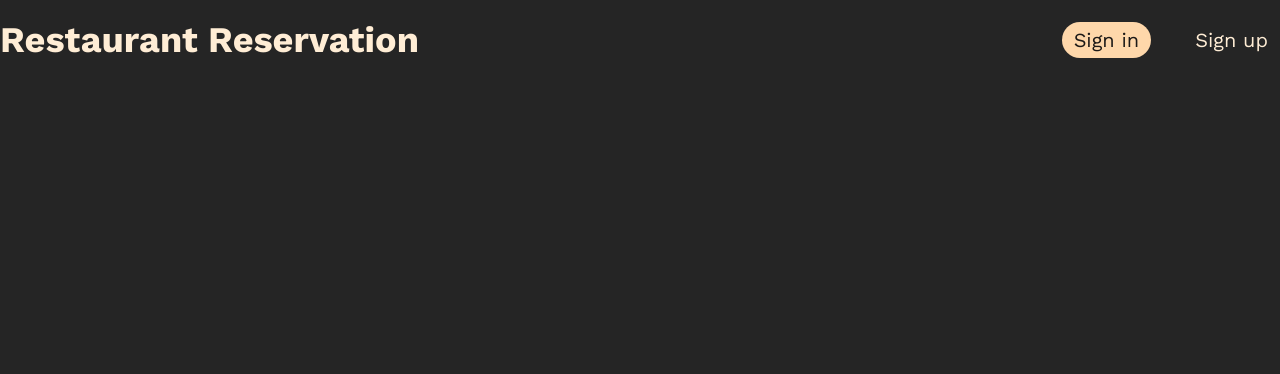
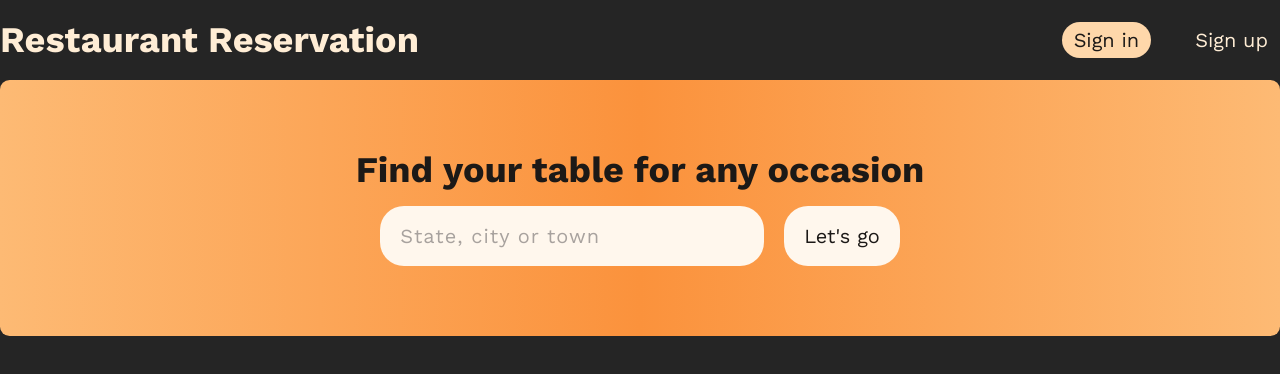
Before and after one commit to lisnyaknikita/restaurant-reservation-service, a Next.js app: page / in a window 1280 px wide. Shown: the top 374 px of the page. Built offline with nearby package versions, Linux system fonts and the light colour scheme.

Commit message:
feat: created find box

```diff
--- a/app/page.tsx
+++ b/app/page.tsx
@@ -1,9 +1,11 @@
 import Header from '@/components/header/Header';
+import FindBox from '@/components/find-box/FindBox';
 
 export default function Home() {
   return (
     <div className='min-h-screen min-w-ful'>
       <Header />
+      <FindBox />
     </div>
   );
 }
--- /dev/null
+++ b/components/find-box/FindBox.module.scss
@@ -0,0 +1,7 @@
+.boxWrapper {
+  @apply max-w-[1400px] mx-auto rounded-primary bg-gradient-to-r from-orange-300 via-orange-400 to-orange-300 h-64 flex flex-col gap-4 items-center justify-center;
+}
+
+.title {
+  @apply text-primary text-center font-bold text-4xl;
+}
--- /dev/null
+++ b/components/find-box/FindBox.tsx
@@ -0,0 +1,15 @@
+import { FC } from 'react';
+
+import classes from './FindBox.module.scss';
+import SearchBar from '../search-bar/SearchBar';
+
+const FindBox: FC = () => {
+  return (
+    <div className={classes.boxWrapper}>
+      <h1 className={classes.title}>Find your table for any occasion</h1>
+      <SearchBar />
+    </div>
+  );
+};
+
+export default FindBox;
--- a/components/header/Header.module.scss
+++ b/components/header/Header.module.scss
@@ -10,7 +10,7 @@
   @apply flex items-center gap-8;
 
   > button {
-    @apply font-normal text-center text-xl py-1 px-3 rounded-3xl;
+    @apply font-normal text-center text-xl py-1 px-3 rounded-button;
   }
 }
 
--- a/components/header/find-box/FindBox.tsx
+++ /dev/null
@@ -1,9 +0,0 @@
-import { FC } from 'react';
-
-import classes from './FindBox.module.scss';
-
-const FindBox: FC = () => {
-  return <div>FindBox</div>;
-};
-
-export default FindBox;
--- /dev/null
+++ b/components/search-bar/SearchBar.module.scss
@@ -0,0 +1,11 @@
+.form {
+  @apply flex items-center gap-5;
+}
+
+.inputField {
+  @apply bg-orange-50 rounded-button py-4 px-5 w-96 text-xl tracking-wider text-primary placeholder:text-stone-400;
+}
+
+.button {
+  @apply py-4 px-5 text-primary rounded-button text-xl bg-orange-50 hover:bg-orange-100 hover:text-stone-950 transition-colors;
+}
--- /dev/null
+++ b/components/search-bar/SearchBar.tsx
@@ -0,0 +1,14 @@
+import { FC } from 'react';
+
+import classes from './SearchBar.module.scss';
+
+const SearchBar: FC = () => {
+  return (
+    <form className={classes.form}>
+      <input className={classes.inputField} type='text' placeholder='State, city or town' />
+      <button className={classes.button}>Let's go</button>
+    </form>
+  );
+};
+
+export default SearchBar;
--- a/tailwind.config.ts
+++ b/tailwind.config.ts
@@ -6,9 +6,14 @@ const config: Config = {
     extend: {
       colors: {
         'bg-color': '#252525',
+        primary: 'rgb(28 25 23)',
       },
       fontFamily: {
         'work-sans': 'Work Sans',
+      },
+      borderRadius: {
+        primary: '0.6rem',
+        button: '1.5rem',
       },
     },
   },
```
Also changed, not shown: components/header/find-box/FindBox.module.scss (deleted).
